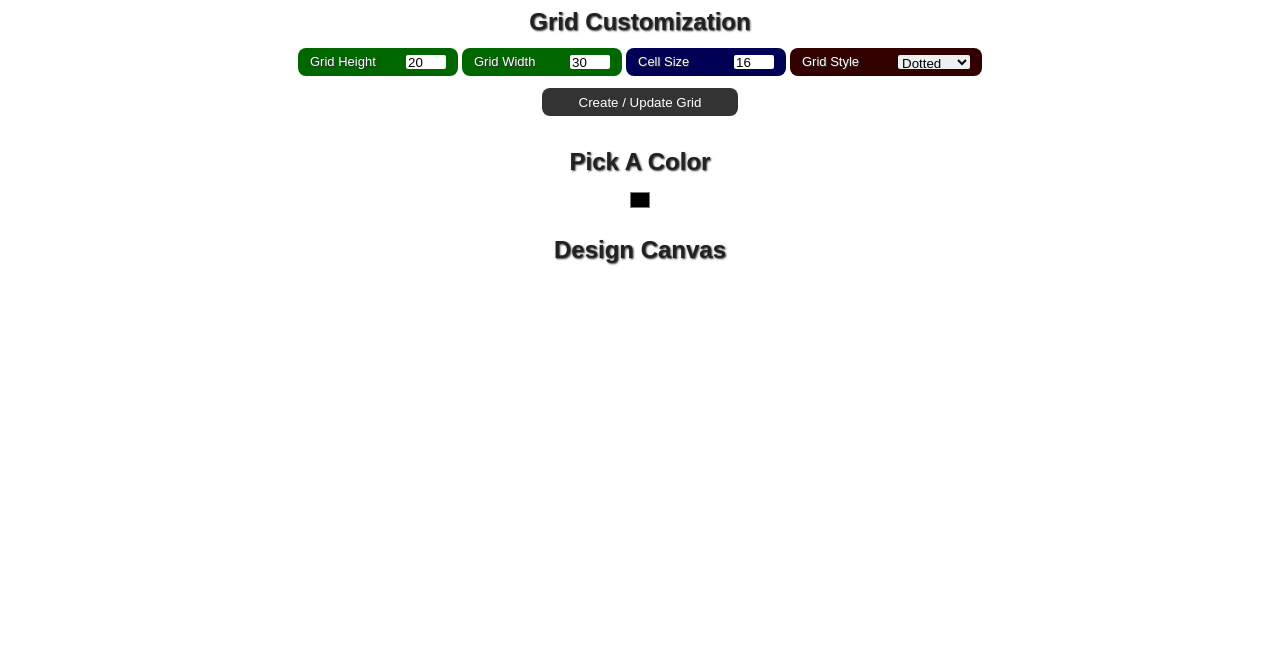
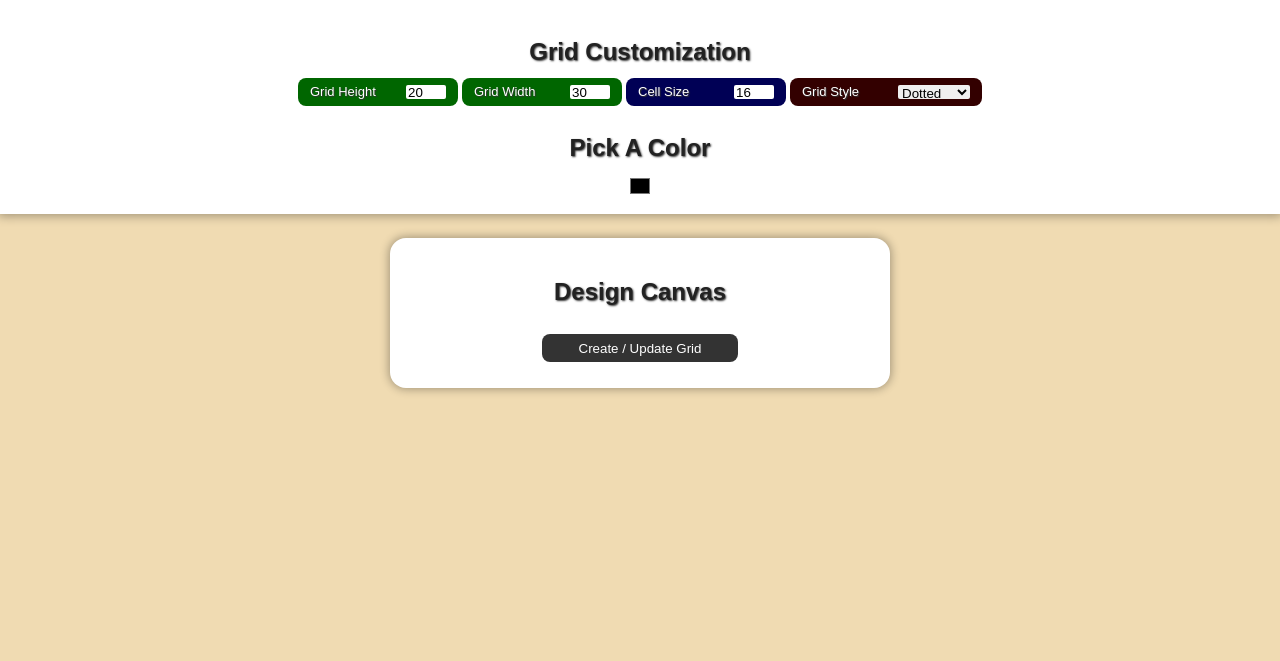
Before and after one commit to jh1293/udacity-project-pixel-art-maker, a plain HTML site: page index.html in a window 1280 px wide. Shown: the part 139-800 px from the top of the page. Drawn offline with nearby package versions, Linux system fonts and the light colour scheme.

Commit message:
feat: Modify user interface
Add section styles and brush animations

```diff
--- a/css/styles.css
+++ b/css/styles.css
@@ -8,7 +8,10 @@ button:focus {
 }
 /* Body and Headings */
 body {
+  width: 100%;
   text-align: center;
+  margin: 0;
+  background: #f0dbb2;
 }
 h1 {
   font-family: Monoton;
@@ -22,6 +25,12 @@ h2 {
   text-shadow: 1px 1px 2px #333;
 }
  /* Grid Panel */
+.setting-section {
+  width: 100%;
+  padding: 16px 0;
+  box-shadow: 0 0 10px 2px #0005;
+  background: #fff;
+}
 .grid-panel {
   margin-bottom: 8px;
 }
@@ -71,6 +80,7 @@ button {
   border: none;
   border-radius: 8px;
   padding: 0;
+  margin-top: 16px;
   margin-bottom: 8px;
   transition: background 0.2s;
 }
@@ -89,18 +99,29 @@ button:active {
   padding: 0;
   background: transparent;
 }
-/* Canvas */
+/* Canvas Section */
+.canvas-section {
+  display: inline-block;
+  background: #fff;
+  margin: 24px 0;
+  padding: 16px;
+  border-radius: 16px;
+  min-width: 500px;
+  min-height: 150px;
+  box-shadow: 0 0 10px 1px #0005;
+}
 /* Canvas Style */
 table {
   margin: 0 auto;
   border-collapse: collapse;
 }
-/* Cell Size */
+/* Cell Initial Size and Style */
 td {
   height: 10px;
   width: 10px;
+  transition: background 0.2s;
 }
-/* Grid Style */
+/* Grid Initial Style */
 table,
 tr,
 td {
--- a/index.html
+++ b/index.html
@@ -8,6 +8,7 @@
 </head>
 <body>
   <h1>Lab: Pixel Art Maker</h1>
+  <section class="setting-section">
     <h2>Grid Customization</h2>
     <form class="grid-panel" id="grid-panel">
       <div class="canvas-height-area">
@@ -31,12 +32,15 @@
         </select>
       </div>
     </form>
-  <button>Create / Update Grid</button>
 
     <h2>Pick A Color</h2>
     <input type="color" class="color-picker" id="color-picker">
+  </section>
+  <main class="canvas-section">
     <h2>Design Canvas</h2>
     <table id="canvas"></table>
+    <button>Create / Update Grid</button>
+  </main>
   <script src="https://code.jquery.com/jquery-3.2.1.min.js"></script>
   <script src="js/designs.js"></script>
 </body>
```
Lines whose indentation alone changed are shown as unchanged.
